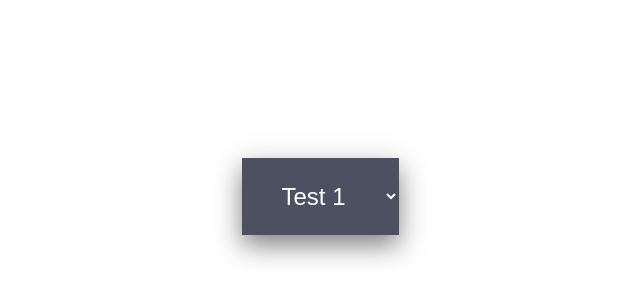
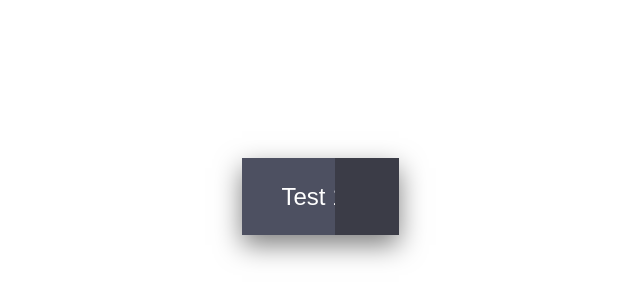
Before and after one commit to SerdarSerifoglu/custom-select-menu, a plain HTML site: page src/index.html in a window 1280 px wide. Shown: the part 212-512 px from the top of the page, without its empty margins (320-960 px from the left). Drawn offline with Linux system fonts and the light colour scheme.

Commit message:
sağ taraftaki ok için gerekli altyapı düzenlemeleri yapıldı

```diff
--- a/src/index.css
+++ b/src/index.css
@@ -1,3 +1,7 @@
+*{
+/* font-size: 50px; */
+}
+
 body{
     min-height: 100vh;
     display: grid;
@@ -12,3 +16,19 @@ select{
     color: white;
     border: 0;
 }
+
+.custom-select{
+    position: relative;
+}
+
+.custom-arrow{
+    position: absolute;
+    top: 0;
+    right: 0;
+    display: block;
+    background: #3b3c47;
+    height: 100%;
+    width: 4rem;
+    /*Altında kalan elementin tetiklenmesini sağlıyor*/
+    pointer-events: none;
+}
```
